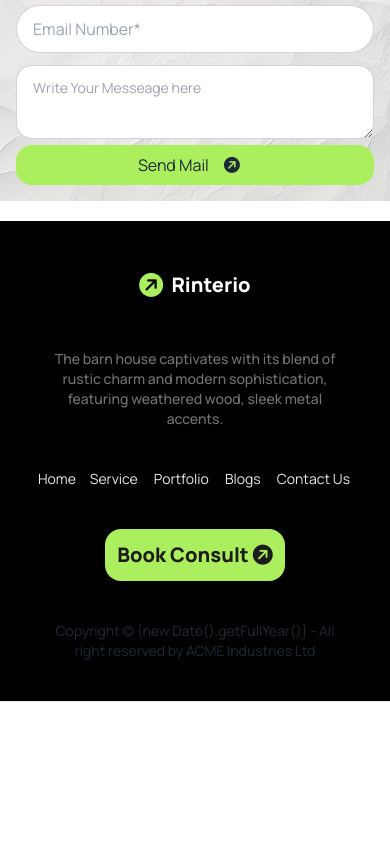
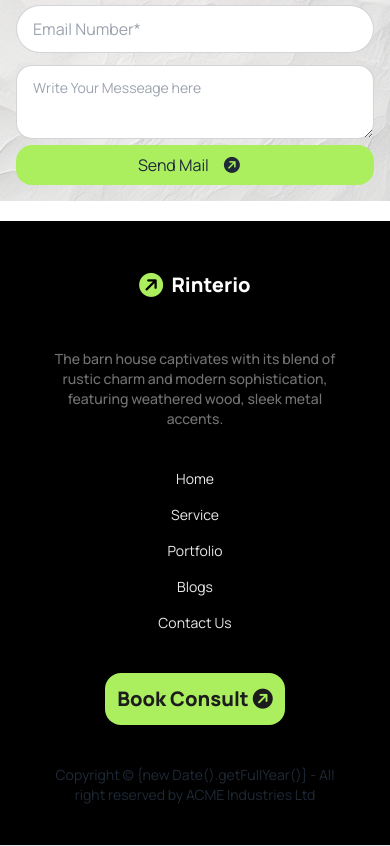
Before and after one commit to Shoriful0360/residential-house, a plain HTML site: page index.html in a window 390 px wide. Shown: the part 8777-9623 px from the top of the page. Before the commit the page ends 9479 px from the top, so only its background shows below. Drawn offline with nearby package versions, Linux system fonts and the light colour scheme.

Commit message:
footer resolved done

```diff
--- a/index.html
+++ b/index.html
@@ -432,7 +432,7 @@
         <footer class="footer footer-center text-base-content rounded p-10">
          <h1> <a class="btn btn-ghost text-xl"><i class="fa-sharp-duotone fa-solid fa-circle-arrow-right text-primary -rotate-45 text-2xl"></i><span class="text-3x text-white font-extrabold">Rinterio</span></a></h1>
          <p class="text-[#737373] font-medium">The barn house captivates with its blend of rustic charm and modern sophistication, <br> featuring weathered wood, sleek metal accents.</p>
-          <nav class="grid grid-cols-1 grid-flow-col gap-4 text-[#E9E9E9]">
+          <nav class="grid grid-cols-1 lg:grid-flow-col gap-4 text-[#E9E9E9]">
             <a class="link link-hover">Home</a>
             <a class="link link-hover">Service</a>
             <a class="link link-hover">Portfolio</a>
```
